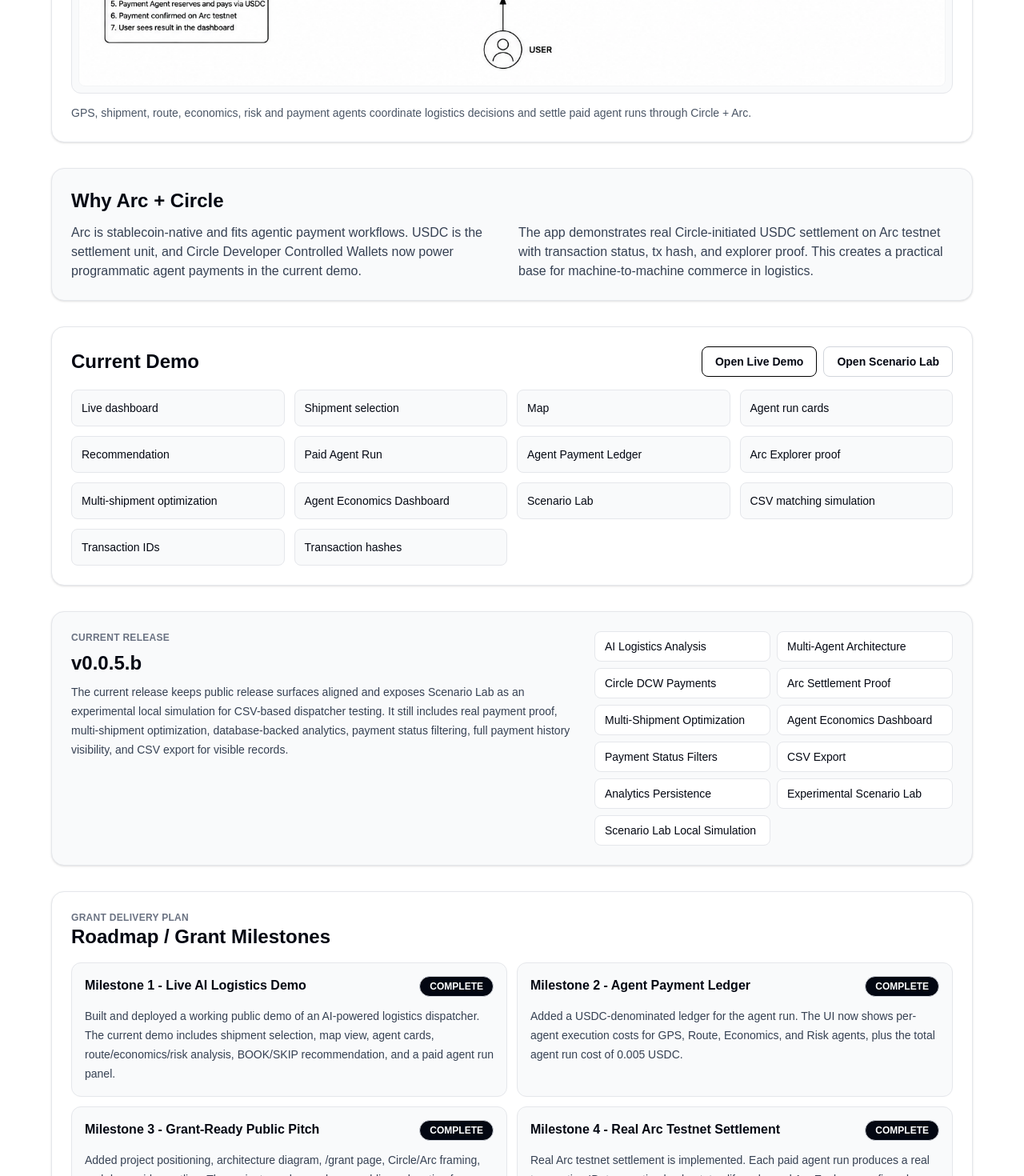
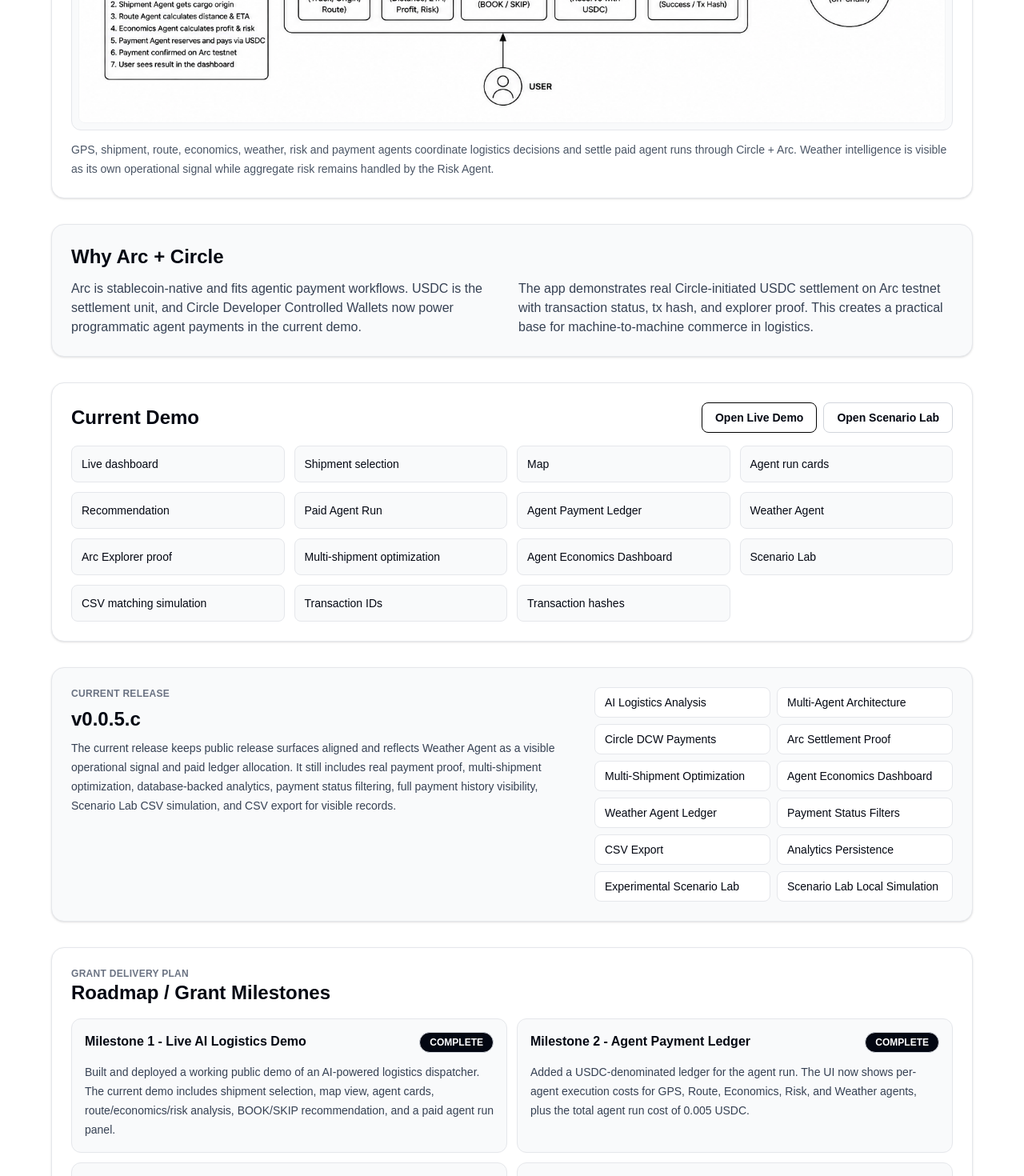
Before and after one commit to Alexkoko27/arc-ai-logistics, a Next.js app: page /grant in a window 1280 px wide. Shown: the part 1320-2790 px from the top of the page at 80% size. Built offline with nearby package versions, Linux system fonts and the light colour scheme.

Commit message:
update grant page for weather agent v0.0.5.c

```diff
--- a/app/grant/page.tsx
+++ b/app/grant/page.tsx
@@ -10,7 +10,7 @@ const milestones = [
   {
     title: "Milestone 2 - Agent Payment Ledger",
     status: "COMPLETE",
-    body: "Added a USDC-denominated ledger for the agent run. The UI now shows per-agent execution costs for GPS, Route, Economics, and Risk agents, plus the total agent run cost of 0.005 USDC.",
+    body: "Added a USDC-denominated ledger for the agent run. The UI now shows per-agent execution costs for GPS, Route, Economics, Risk, and Weather agents, plus the total agent run cost of 0.005 USDC.",
   },
   {
     title: "Milestone 3 - Grant-Ready Public Pitch",
@@ -35,7 +35,7 @@ const milestones = [
   {
     title: "Milestone 7 - Agent Economics Dashboard",
     status: "COMPLETE",
-    body: "Added a dedicated analytics dashboard showing Total Payments, Total USDC Spent, Average Cost per Analysis, Total Analyses, Per-Agent Revenue, payment lifecycle filters, full payment history visibility, CSV export, Transaction IDs, Transaction Hashes, and Arc Explorer Proof Links. Analytics records are persisted through Neon/Postgres with the legacy JSON store retained as fallback.",
+    body: "Added a dedicated analytics dashboard showing Total Payments, Total USDC Spent, Average Cost per Analysis, Total Analyses, Per-Agent Revenue, Weather Agent visibility, payment lifecycle filters, full payment history visibility, CSV export, Transaction IDs, Transaction Hashes, and Arc Explorer Proof Links. Analytics records are persisted through Neon/Postgres with the legacy JSON store retained as fallback.",
   },
   {
     title: "Milestone 8 - Real Freight Data Integration",
@@ -52,6 +52,7 @@ const demoItems = [
   "Recommendation",
   "Paid Agent Run",
   "Agent Payment Ledger",
+  "Weather Agent",
   "Arc Explorer proof",
   "Multi-shipment optimization",
   "Agent Economics Dashboard",
@@ -68,6 +69,7 @@ const implementedItems = [
   "Arc Settlement Proof",
   "Multi-Shipment Optimization",
   "Agent Economics Dashboard",
+  "Weather Agent Ledger",
   "Payment Status Filters",
   "CSV Export",
   "Analytics Persistence",
@@ -139,6 +141,7 @@ export default function GrantPage() {
                 "Shipment Agent",
                 "Route Agent",
                 "Economics Agent",
+                "Weather Agent",
                 "Risk Agent",
                 "Payment Agent",
               ].map((agent) => (
@@ -170,8 +173,10 @@ export default function GrantPage() {
             />
           </div>
           <p className="mt-3 text-sm leading-6 text-gray-600">
-            GPS, shipment, route, economics, risk and payment agents coordinate
-            logistics decisions and settle paid agent runs through Circle + Arc.
+            GPS, shipment, route, economics, weather, risk and payment agents
+            coordinate logistics decisions and settle paid agent runs through
+            Circle + Arc. Weather intelligence is visible as its own operational
+            signal while aggregate risk remains handled by the Risk Agent.
           </p>
         </section>
 
@@ -224,14 +229,14 @@ export default function GrantPage() {
               <p className="text-xs font-semibold uppercase tracking-wide text-gray-500">
                 Current Release
               </p>
-              <h2 className="text-2xl font-bold">v0.0.5.b</h2>
+              <h2 className="text-2xl font-bold">v0.0.5.c</h2>
               <p className="max-w-2xl text-sm leading-6 text-gray-700">
                 The current release keeps public release surfaces aligned and
-                exposes Scenario Lab as an experimental local simulation for CSV-based
-                dispatcher testing. It still includes real payment proof,
+                reflects Weather Agent as a visible operational signal and paid
+                ledger allocation. It still includes real payment proof,
                 multi-shipment optimization, database-backed analytics, payment
-                status filtering, full payment history visibility, and CSV export
-                for visible records.
+                status filtering, full payment history visibility, Scenario Lab
+                CSV simulation, and CSV export for visible records.
               </p>
             </div>
             <div className="grid grid-cols-1 gap-2 text-sm sm:grid-cols-2 lg:min-w-[28rem]">
```
